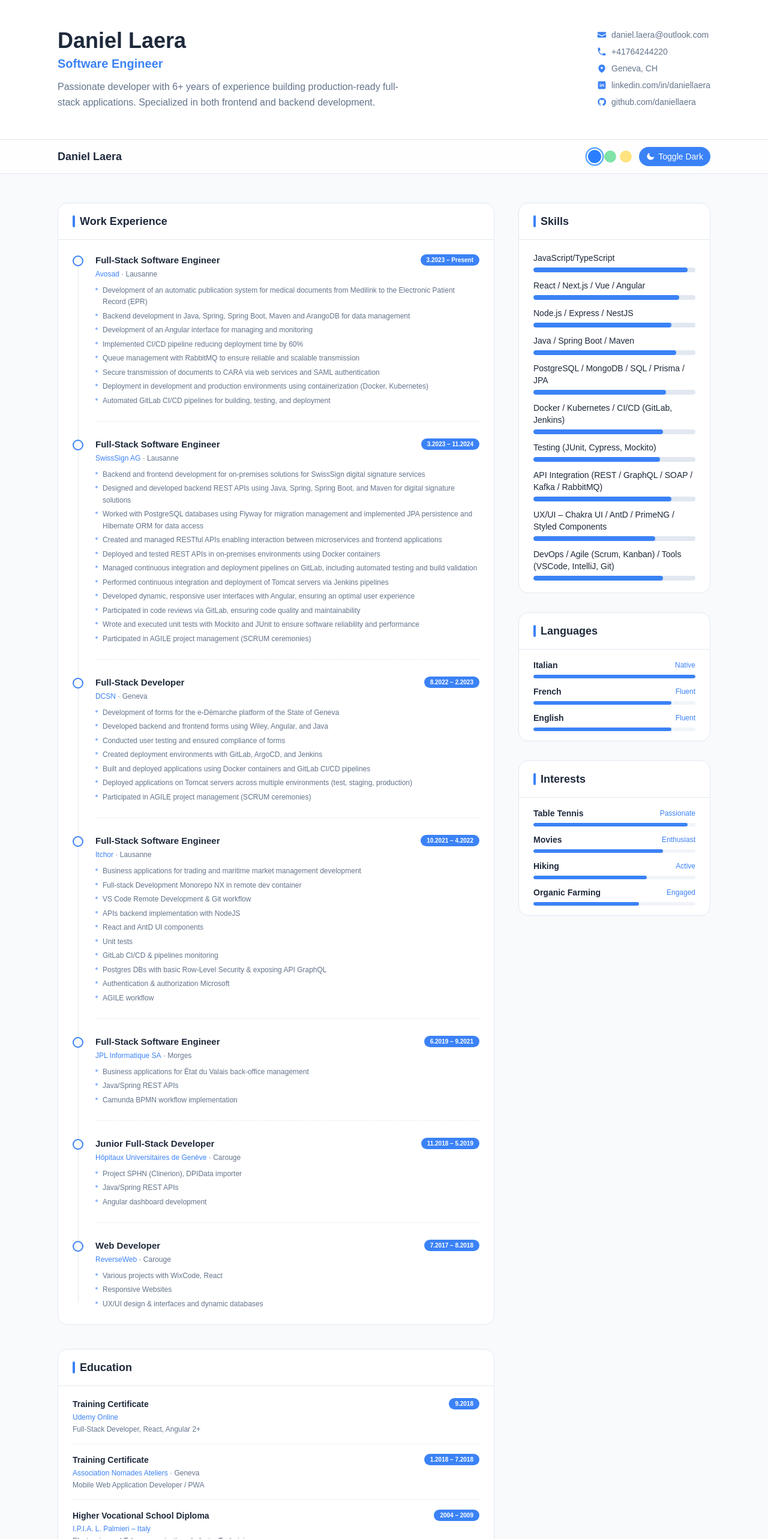
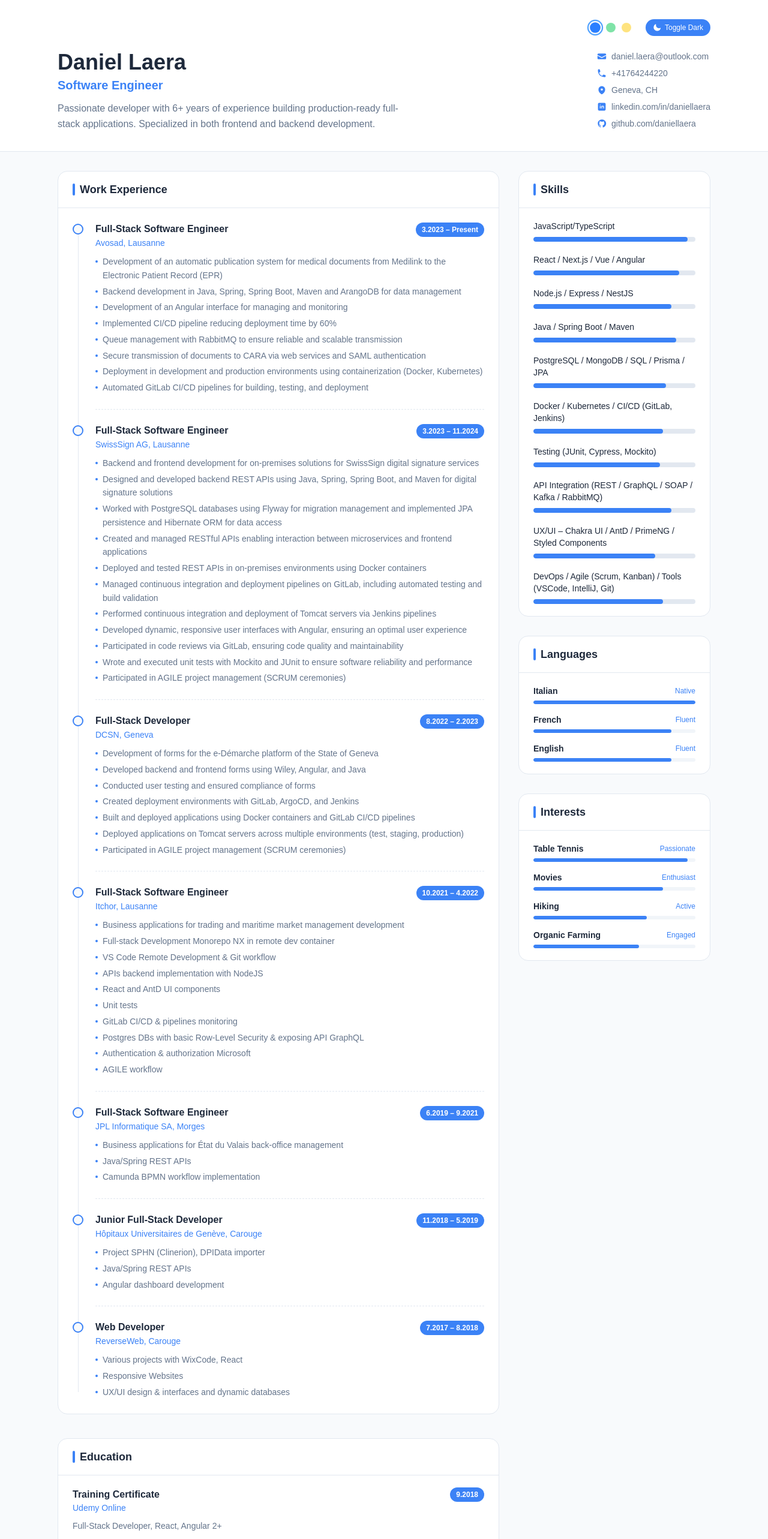
Before and after one commit to mdnuruzzamannirob/new-portfolio, a Next.js app: page / in a window 1280 px wide. Shown: the top 2566 px of the page at 60% size. Built offline with nearby package versions, Linux system fonts and the light colour scheme; a web font is replaced by a local one.

Commit message:
feat: update layout and styling across sections for improved consistency and visual appeal

```diff
--- a/src/app/page.tsx
+++ b/src/app/page.tsx
@@ -1,13 +1,11 @@
 import Header from "@/components/layout/Header";
 import Footer from "@/components/layout/Footer";
-import Topbar from "@/components/Topbar";
 import Content from "@/components/Content";
 
 const HomePage = () => {
   return (
     <>
       <Header />
-      <Topbar />
       <Content />
       <Footer />
     </>
--- a/src/components/Content.tsx
+++ b/src/components/Content.tsx
@@ -7,9 +7,9 @@ import ProjectsSection from "@/components/sections/ProjectsSection";
 
 const Content = () => {
   return (
-    <main className="max-w-6xl mx-auto px-4 sm:px-6 lg:px-8 py-8 sm:py-12">
+    <main className="max-w-6xl mx-auto px-4 sm:px-6 lg:px-8 py-6 sm:py-8">
       {/* Two-column layout: Main content (left) + Sidebar (right) */}
-      <div className="flex flex-col lg:flex-row gap-8 lg:gap-10">
+      <div className="flex flex-col lg:flex-row gap-6 lg:gap-8">
         {/* Left column – Main content */}
         <div className="flex-1 min-w-0 space-y-10">
           <ExperienceSection />
--- a/src/components/ThemeToggle.tsx
+++ b/src/components/ThemeToggle.tsx
@@ -23,16 +23,16 @@ const ThemeToggle = () => {
   const isDark = theme === "dark";
 
   return (
-    <div className="flex items-center gap-2 sm:gap-3">
+    <div className="flex justify-end items-center gap-4 sm:gap-6">
       {/* Color theme swatches */}
-      <div className="flex items-center gap-1.5" aria-label="Color theme">
+      <div className="flex items-center gap-2.5" aria-label="Color theme">
         {colorOptions.map(({ key, label, bg, ring }) => (
           <button
             key={key}
             onClick={() => setColorTheme(key)}
             aria-label={`${label} theme`}
             title={`${label} theme`}
-            className={`w-4 h-4 sm:w-5 sm:h-5 rounded-full ${bg} transition-all cursor-pointer ${
+            className={`size-4 shrink-0 rounded-full ${bg} transition-all cursor-pointer ${
               colorTheme === key
                 ? `ring-2 ring-offset-2 ${ring} ring-offset-background scale-110`
                 : "opacity-50 hover:opacity-100"
@@ -45,7 +45,7 @@ const ThemeToggle = () => {
       <button
         onClick={toggleTheme}
         aria-label="Toggle dark/light mode"
-        className="flex items-center gap-1.5 px-3 py-1.5 rounded-full bg-primary text-primary-foreground text-xs sm:text-sm font-medium hover:bg-primary-hover transition-colors cursor-pointer"
+        className="flex items-center gap-1.5 px-3 py-1.5 rounded-full bg-primary text-primary-foreground text-xs font-medium hover:bg-primary-hover transition-colors cursor-pointer"
       >
         {isDark ? (
           <svg
@@ -70,9 +70,8 @@ const ThemeToggle = () => {
             />
           </svg>
         )}
-        <span className="hidden sm:inline">
-          {isDark ? "Toggle Light" : "Toggle Dark"}
-        </span>
+
+        {isDark ? "Toggle Light" : "Toggle Dark"}
       </button>
     </div>
   );
--- a/src/components/layout/Header.tsx
+++ b/src/components/layout/Header.tsx
@@ -1,11 +1,13 @@
 import { personalInfo } from "@/lib/constants/data";
+import ThemeToggle from "../ThemeToggle";
 
 const Header = () => {
   const { name, title, bio, contact } = personalInfo;
 
   return (
     <header className="bg-card-bg border-b border-card-border">
-      <div className="max-w-6xl mx-auto px-4 sm:px-6 lg:px-8 py-8 sm:py-12">
+      <div className="max-w-6xl space-y-6 mx-auto px-4 sm:px-6 lg:px-8 py-6 sm:py-8">
+        <ThemeToggle />
         <div className="flex flex-col md:flex-row md:items-start md:justify-between gap-6">
           {/* Left – Identity */}
           <div className="flex-1">
--- a/src/components/sections/EducationSection.tsx
+++ b/src/components/sections/EducationSection.tsx
@@ -6,34 +6,27 @@ const EducationSection = () => {
     <section className="bg-card-bg border border-card-border rounded-2xl overflow-hidden">
       <SectionTitle>Education</SectionTitle>
 
-      <div className="px-5 sm:px-6 py-5 space-y-4">
+      <div className="px-5 sm:px-6 py-5 space-y-6">
         {education.map((edu, i) => (
           <div
             key={i}
-            className={`pb-4 ${
+            className={`pb-6 ${
               i < education.length - 1
                 ? "border-b border-dashed border-card-border"
                 : ""
             }`}
           >
-            <div className="flex flex-wrap items-start justify-between gap-2 mb-1">
-              <h3 className="text-sm font-semibold text-foreground">
-                {edu.degree}
-              </h3>
-              <span className="text-[10px] font-semibold text-primary-foreground bg-primary px-2.5 py-0.5 rounded-full whitespace-nowrap">
+            <div className="flex flex-wrap items-start justify-between gap-2">
+              <h3 className=" font-semibold text-foreground">{edu.degree}</h3>
+              <span className="text-xs font-semibold text-primary-foreground bg-primary px-2.5 py-1 rounded-full whitespace-nowrap">
                 {edu.period}
               </span>
             </div>
-            <p className="text-xs font-medium text-primary mb-1">
+            <p className="text-sm text-primary mb-2.5">
               {edu.institution}
-              {edu.location ? (
-                <span className="text-muted font-normal">
-                  {" "}
-                  · {edu.location}
-                </span>
-              ) : null}
+              {edu.location ? " " + edu.location : null}
             </p>
-            <p className="text-xs text-muted">{edu.description}</p>
+            <p className="text-sm text-muted">{edu.description}</p>
           </div>
         ))}
       </div>
--- a/src/components/sections/ExperienceSection.tsx
+++ b/src/components/sections/ExperienceSection.tsx
@@ -10,37 +10,31 @@ const ExperienceSection = () => {
       <div className="px-5 sm:px-6 py-6">
         <div className="relative">
           {/* Vertical spine */}
-          <div className="absolute left-[9px] top-3 bottom-3 w-px bg-card-border" />
+          <div className="absolute left-2.25 top-3 bottom-3 w-px bg-card-border" />
 
           <div className="space-y-0">
             {experiences.map((exp, i) => (
-              <div key={i} className="relative flex gap-5 pb-7 last:pb-0">
+              <div key={i} className="relative flex gap-5 pb-6 last:pb-0">
                 {/* Dot */}
                 <div className="relative z-10 shrink-0 mt-0.5">
-                  <div className="w-[18px] h-[18px] rounded-full bg-background border-2 border-primary" />
+                  <div className="size-4.5 shrink-0 rounded-full bg-background border-2 border-primary" />
                 </div>
 
                 {/* Content */}
                 <div className="flex-1 min-w-0">
                   {/* Top row: role + period */}
-                  <div className="flex flex-wrap items-start justify-between gap-2 mb-1">
-                    <h3 className="text-sm sm:text-[15px] font-semibold text-foreground leading-snug">
+                  <div className="flex flex-wrap items-start justify-between gap-2">
+                    <h3 className=" font-semibold text-foreground leading-snug">
                       {exp.role}
                     </h3>
-                    <span className="text-[10px] font-semibold text-primary-foreground bg-primary px-2.5 py-0.5 rounded-full whitespace-nowrap">
+                    <span className="text-xs font-semibold text-primary-foreground bg-primary px-2.5 py-1 rounded-full whitespace-nowrap">
                       {exp.period}
                     </span>
                   </div>
 
                   {/* Company */}
-                  <p className="text-xs font-medium text-primary mb-2.5">
-                    {exp.company}
-                    {exp.location ? (
-                      <span className="text-muted font-normal">
-                        {" "}
-                        · {exp.location}
-                      </span>
-                    ) : null}
+                  <p className="text-sm flex items-center gap-1 text-primary mb-2.5">
+                    {exp.company}, {exp.location ? " " + exp.location : null}
                   </p>
 
                   {/* Highlights */}
@@ -48,9 +42,9 @@ const ExperienceSection = () => {
                     {exp.highlights.map((item, j) => (
                       <li
                         key={j}
-                        className="flex items-start gap-2 text-xs text-muted leading-relaxed"
+                        className="flex items-start gap-2 text-sm text-muted leading-relaxed"
                       >
-                        <span className="shrink-0 mt-[5px] w-1 h-1 rounded-full bg-primary/60" />
+                        <span className="shrink-0 mt-2.25 size-1 rounded-full bg-primary" />
                         {item}
                       </li>
                     ))}
--- a/src/components/sections/InterestsSection.tsx
+++ b/src/components/sections/InterestsSection.tsx
@@ -14,7 +14,7 @@ const InterestsSection = () => {
     <section className="bg-card-bg border border-card-border rounded-2xl overflow-hidden">
       <SectionTitle>Interests</SectionTitle>
 
-      <div className="px-5 sm:px-6 py-4 space-y-3">
+      <div className="px-5 sm:px-6 py-5 space-y-4">
         {interests.map((interest, i) => {
           const pct = levelToPercent[interest.level] ?? 50;
           return (
--- a/src/components/sections/LanguagesSection.tsx
+++ b/src/components/sections/LanguagesSection.tsx
@@ -14,7 +14,7 @@ const LanguagesSection = () => {
     <section className="bg-card-bg border border-card-border rounded-2xl overflow-hidden">
       <SectionTitle>Languages</SectionTitle>
 
-      <div className="px-5 sm:px-6 py-4 space-y-3">
+      <div className="px-5 sm:px-6 py-5 space-y-4">
         {languages.map((lang, i) => {
           const pct = levelToPercent[lang.level] ?? 50;
           return (
--- a/src/components/sections/ProjectsSection.tsx
+++ b/src/components/sections/ProjectsSection.tsx
@@ -22,27 +22,25 @@ const ProjectsSection = () => {
     <section className="bg-card-bg border border-card-border rounded-2xl overflow-hidden">
       <SectionTitle>Projects</SectionTitle>
 
-      <div className="px-5 sm:px-6 py-5 space-y-5">
+      <div className="px-5 sm:px-6 py-5 space-y-6">
         {projects.map((project, i) => (
           <div
             key={i}
-            className={`pb-5 ${
+            className={`pb-6 ${
               i < projects.length - 1
                 ? "border-b border-dashed border-card-border"
                 : ""
             }`}
           >
-            <h3 className="text-sm font-semibold text-foreground mb-1">
-              {project.name}
-            </h3>
-            <p className="text-xs text-muted mb-3 leading-relaxed">
+            <h3 className="font-semibold text-foreground">{project.name}</h3>
+            <p className="text-sm text-muted mb-2.5 leading-relaxed">
               {project.description}
             </p>
             <div className="flex flex-wrap gap-1.5">
               {project.tags.map((tag, j) => (
                 <span
                   key={j}
-                  className={`text-[10px] font-medium px-2 py-0.5 rounded-full ${getTagColor(j)}`}
+                  className={`text-xs font-medium px-2 py-0.5 rounded-full ${getTagColor(j)}`}
                 >
                   {tag}
                 </span>
--- a/src/components/sections/SkillsSection.tsx
+++ b/src/components/sections/SkillsSection.tsx
@@ -6,10 +6,10 @@ const SkillsSection = () => {
     <section className="bg-card-bg border border-card-border rounded-2xl overflow-hidden">
       <SectionTitle>Skills</SectionTitle>
 
-      <div className="px-5 sm:px-6 py-5 space-y-3">
+      <div className="px-5 sm:px-6 py-5 space-y-5">
         {skills.map((skill, i) => (
           <div key={i}>
-            <div className="flex items-center justify-between mb-1.5">
+            <div className="flex items-center justify-between mb-2">
               <span className="text-sm font-medium text-foreground">
                 {skill.name}
               </span>
```
